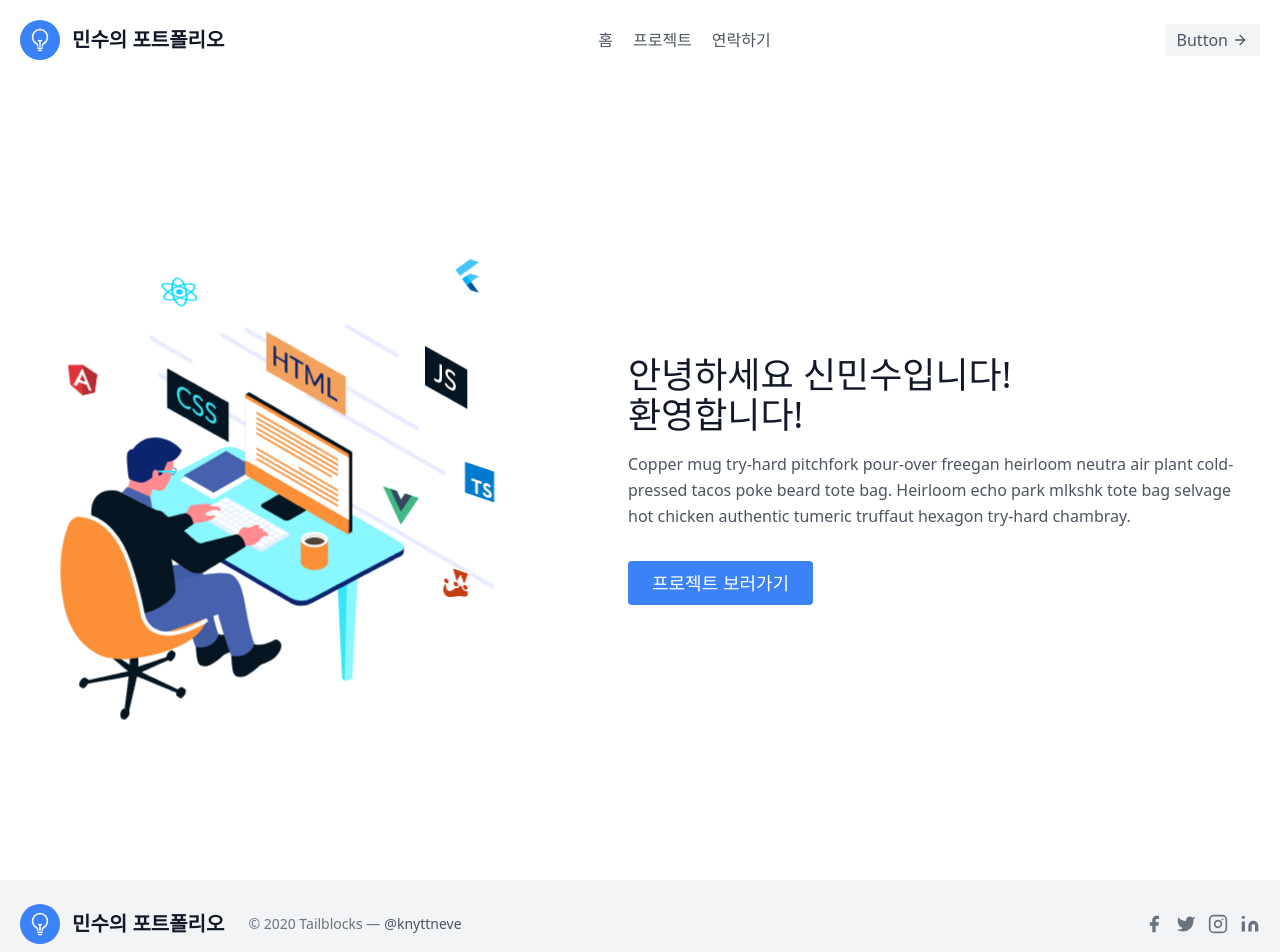
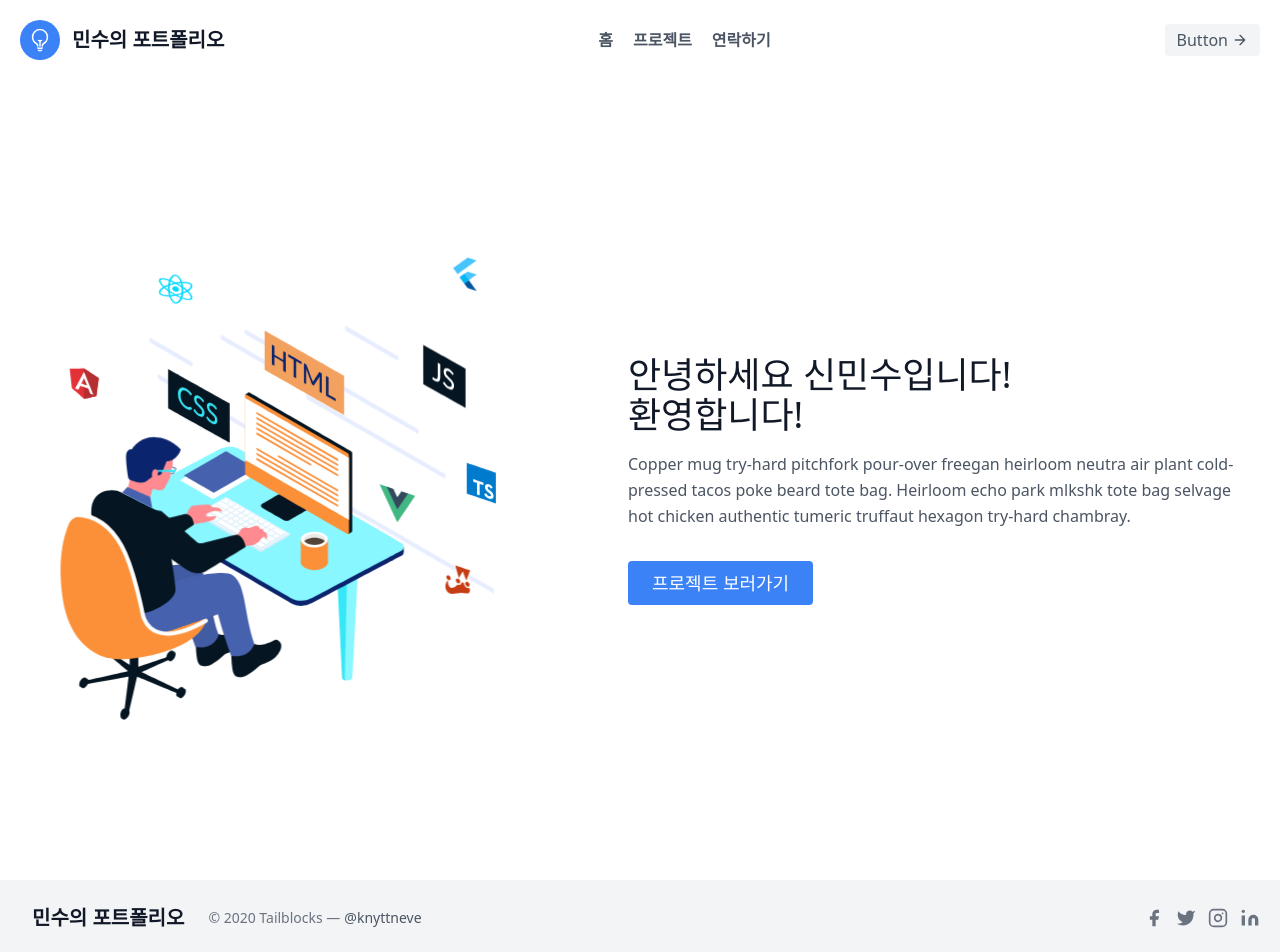
Before and after one commit to minsoo0112/next-portfolio, a Next.js app: page / in a window 1280 px wide. Shown: the top 952 px of the page. Built offline with nearby package versions, Linux system fonts and the light colour scheme.

Commit message:
style: 글씨 굵기, 이미지 지우기

```diff
--- a/pages/Home/main.js
+++ b/pages/Home/main.js
@@ -1,4 +1,5 @@
 import Animation from "./animation";
+import Link from "next/link";
 
 export default function Main() {
   return (
@@ -19,11 +20,11 @@ export default function Main() {
             mlkshk tote bag selvage hot chicken authentic tumeric truffaut
             hexagon try-hard chambray.
           </p>
-          <div className="flex justify-center">
+          <Link href="/projects">
             <button className="inline-flex text-white bg-blue-500 border-0 py-2 px-6 focus:outline-none hover:bg-blue-600 rounded text-lg">
               프로젝트 보러가기
             </button>
-          </div>
+          </Link>
         </div>
       </div>
     </section>
--- a/pages/components/footer.js
+++ b/pages/components/footer.js
@@ -1,24 +1,14 @@
+import Link from "next/link";
+
 export default function Footer() {
   return (
     <div className="bg-gray-100">
       <div className="container px-5 py-6 mx-auto flex items-center sm:flex-row flex-col">
-        <a className="flex title-font font-medium items-center md:justify-start justify-center text-gray-900">
-          <svg
-            xmlns="http://www.w3.org/2000/svg"
-            fill="none"
-            viewBox="0 0 24 24"
-            stroke-width="1.5"
-            stroke="currentColor"
-            className="w-10 h-10 text-white p-2 bg-blue-500 rounded-full"
-          >
-            <path
-              stroke-linecap="round"
-              stroke-linejoin="round"
-              d="M12 18v-5.25m0 0a6.01 6.01 0 001.5-.189m-1.5.189a6.01 6.01 0 01-1.5-.189m3.75 7.478a12.06 12.06 0 01-4.5 0m3.75 2.383a14.406 14.406 0 01-3 0M14.25 18v-.192c0-.983.658-1.823 1.508-2.316a7.5 7.5 0 10-7.517 0c.85.493 1.509 1.333 1.509 2.316V18"
-            />
-          </svg>
-          <span className="ml-3 text-xl font-bold">민수의 포트폴리오</span>
-        </a>
+        <Link href="/" legacyBehavior>
+          <a className="flex title-font font-medium items-center md:justify-start justify-center text-gray-900">
+            <span className="ml-3 text-xl font-bold">민수의 포트폴리오</span>
+          </a>
+        </Link>
         <p className="text-sm text-gray-500 sm:ml-6 sm:mt-0 mt-4">
           © 2020 Tailblocks —
           <a
--- a/pages/components/header.js
+++ b/pages/components/header.js
@@ -21,19 +21,19 @@ export default function Header() {
               />
             </svg>
 
-            <span className="ml-3 text-xl font-bold">민수의 포트폴리오</span>
+            <span className="ml-3 text-xl font-black">민수의 포트폴리오</span>
           </a>
         </Link>
         <nav className="md:ml-auto md:mr-auto flex flex-wrap items-center text-base justify-center">
 
           <Link href="/" legacyBehavior>
-            <a className="mr-5 hover:text-gray-900">홈</a>
+            <a className="mr-5 hover:text-gray-900 font-semibold">홈</a>
           </Link>
           <Link href="/projects" legacyBehavior>
-            <a className="mr-5 hover:text-gray-900">프로젝트</a>
+            <a className="mr-5 hover:text-gray-900 font-semibold">프로젝트</a>
           </Link>
           <Link href="/contect" legacyBehavior>
-            <a className="mr-5 hover:text-gray-900">연락하기</a>
+            <a className="mr-5 hover:text-gray-900 font-semibold">연락하기</a>
           </Link>
         </nav>
         <button className="inline-flex items-center bg-gray-100 border-0 py-1 px-3 focus:outline-none hover:bg-gray-200 rounded text-base mt-4 md:mt-0">
```
